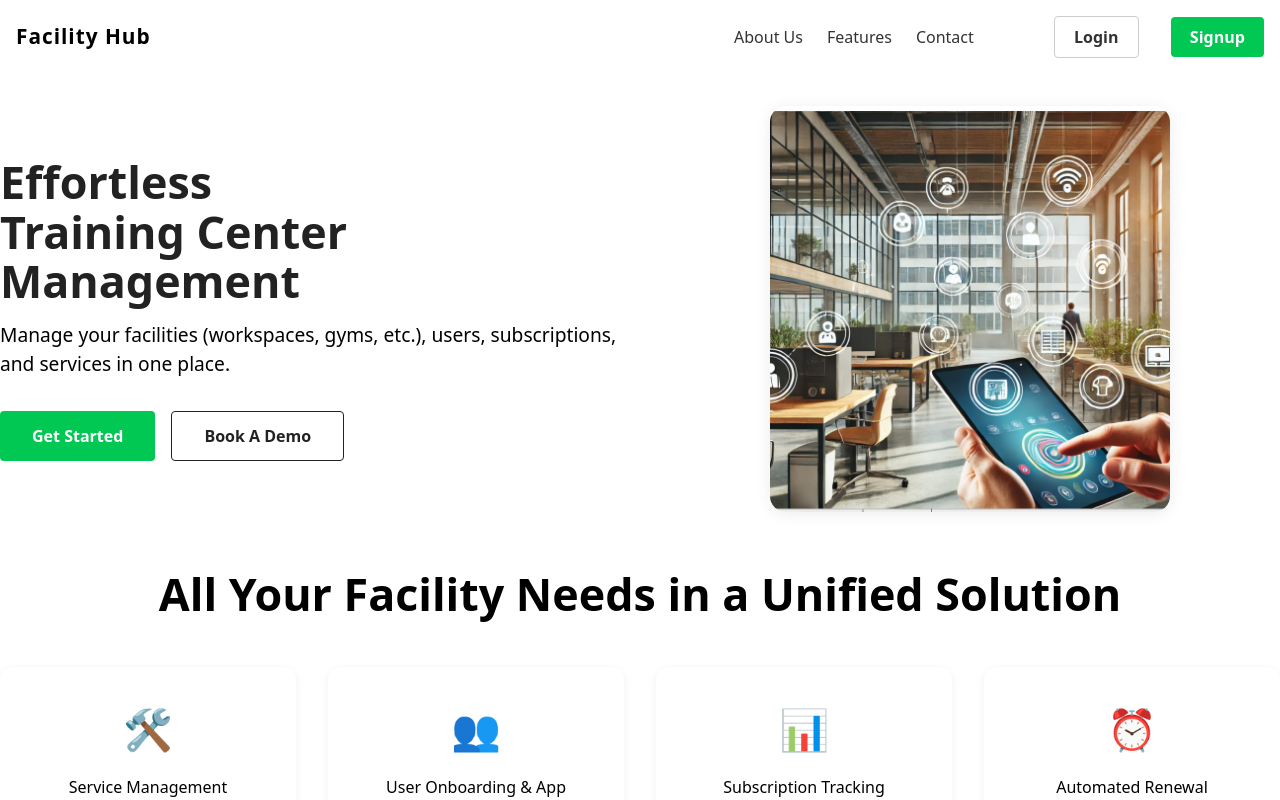
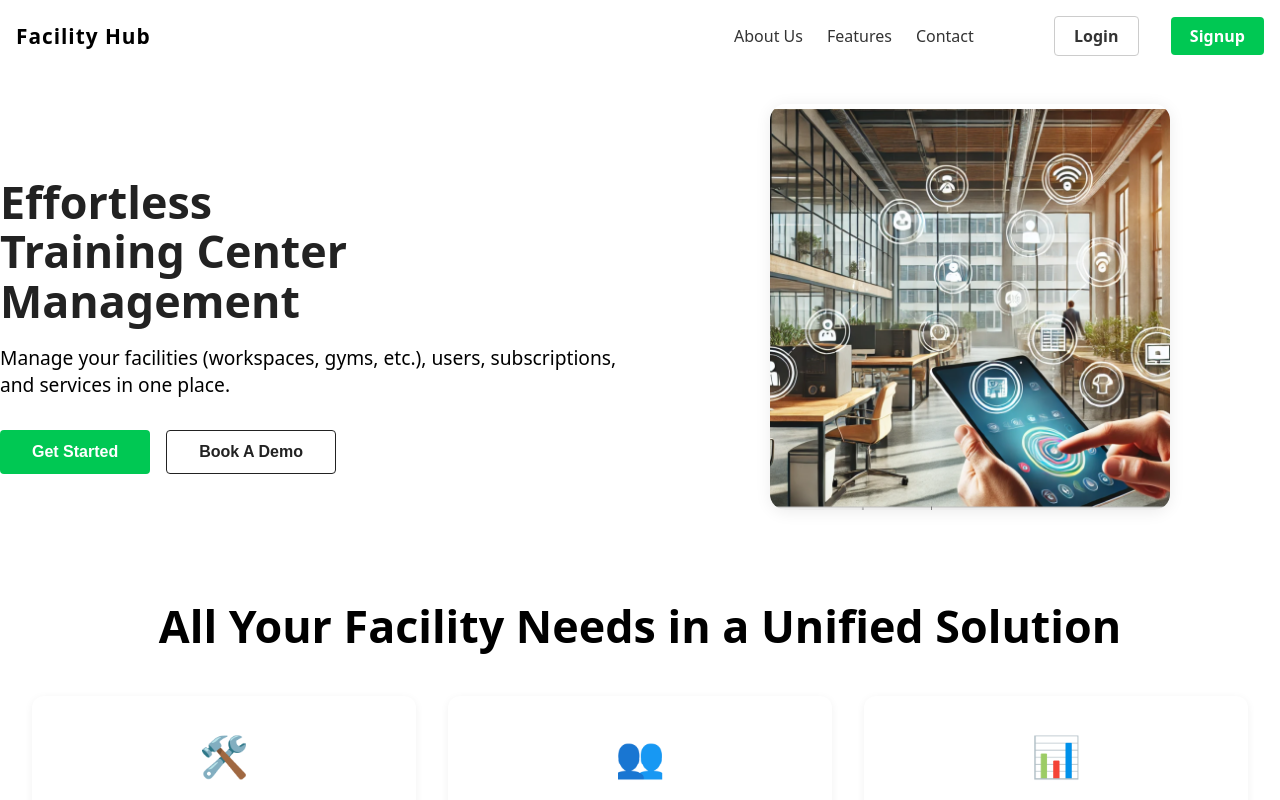
Before and after one commit to chep-collab/cofacility-landing, a Vue app: page / in a window 1280 px wide. Shown: the top 800 px of the page. Built offline with nearby package versions, Linux system fonts and the light colour scheme.

Commit message:
Fix Tailwind layer error and update CSS setup

```diff
--- a/src/style.css
+++ b/src/style.css
@@ -1 +1,6 @@
-@import "tailwindcss";
+@tailwind base;
+@tailwind components;
+@tailwind utilities;
+
+
+  /* Your custom base styles (e.g., resets, typography) */
```
Also changed, not shown: package.json (+5 -5 lines), 1 other file (tests, documents, lock files or other folders).
